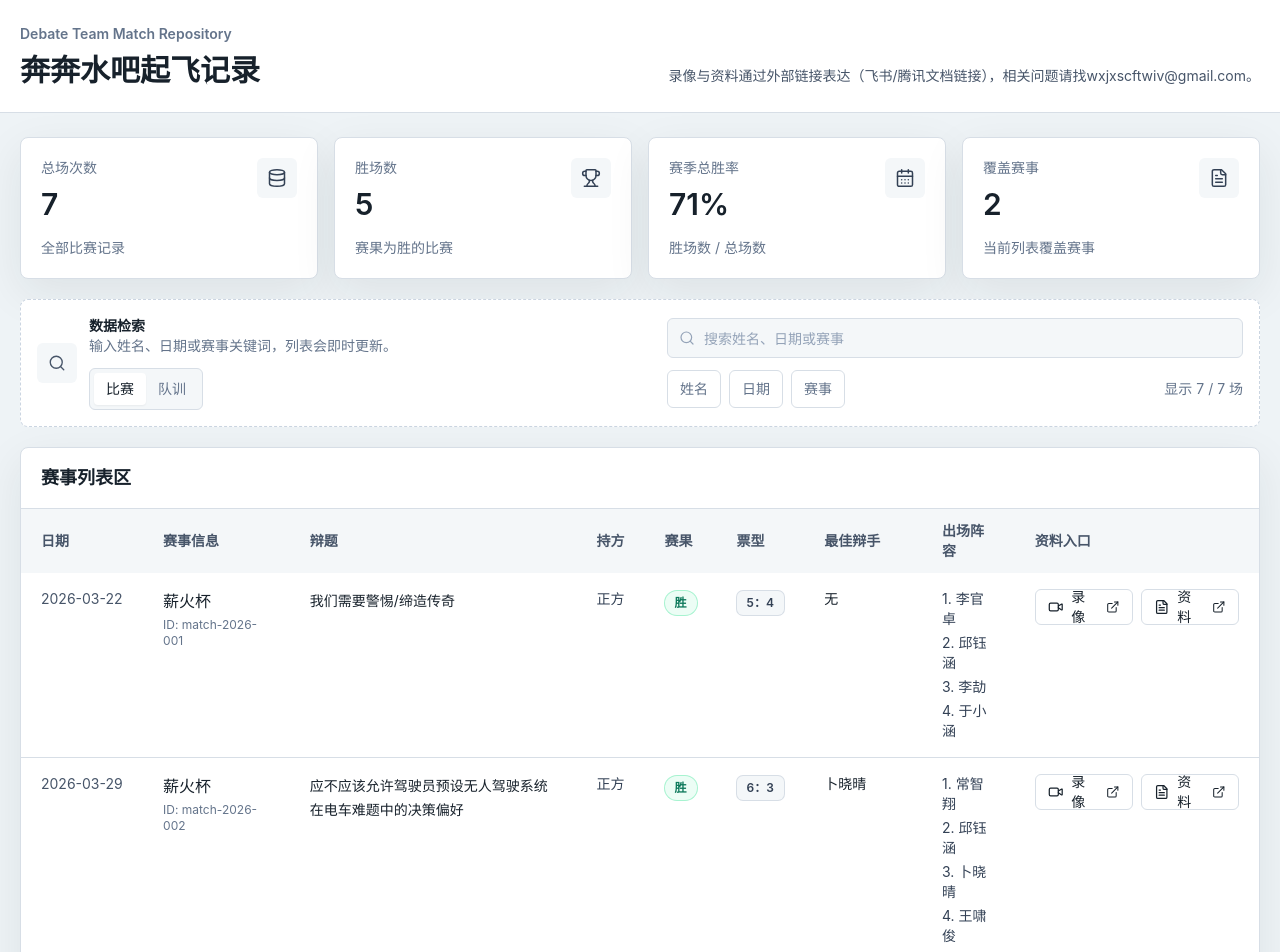
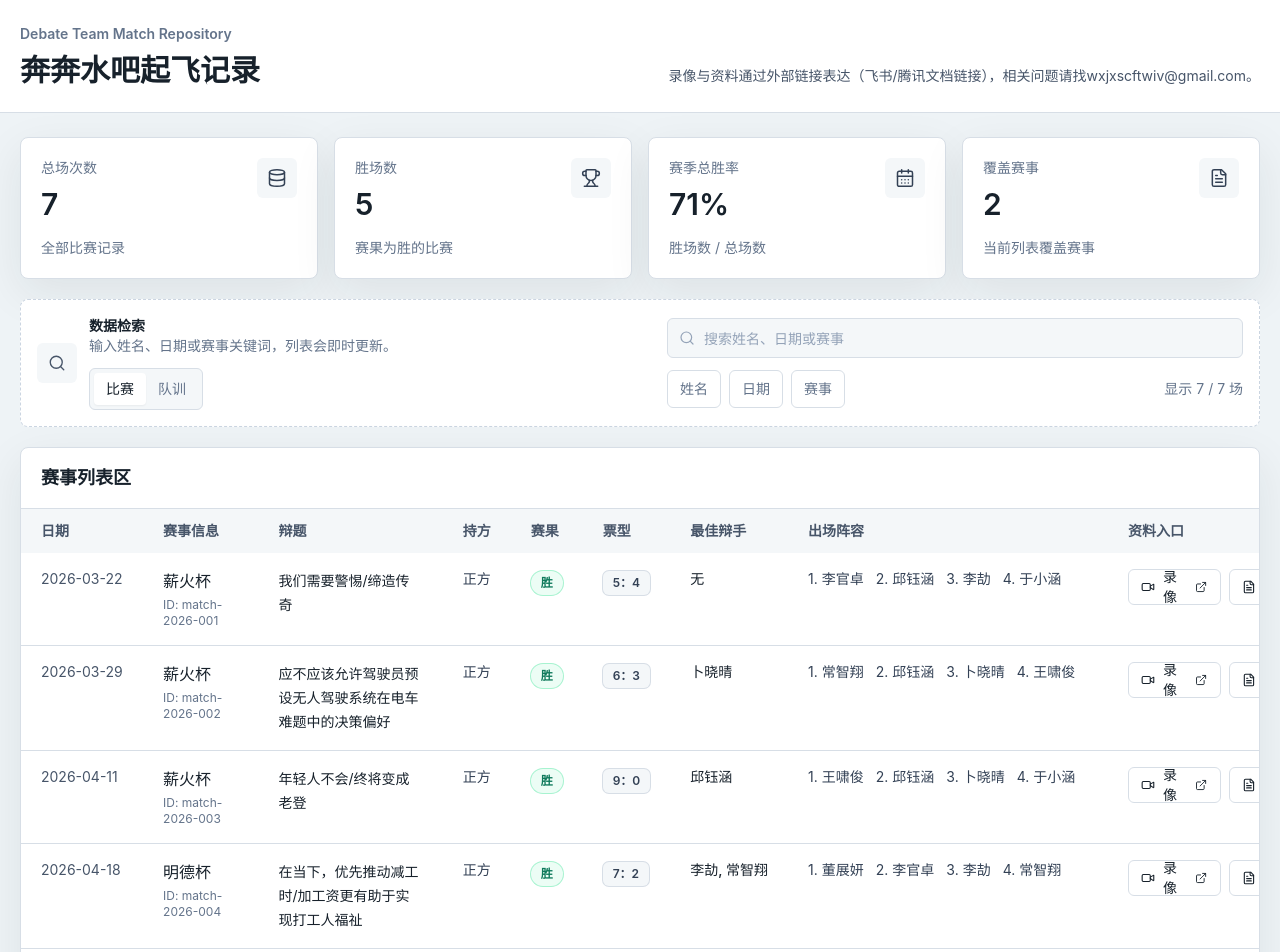
Before and after one commit to himmelwang2323/debate-team-stats, a React (Vite) app: page / in a window 1280 px wide. Shown: the top 952 px of the page. Built offline with nearby package versions, Linux system fonts and the light colour scheme.

Commit message:
Keep lineup names on one row

```diff
--- a/src/styles.css
+++ b/src/styles.css
@@ -16,3 +16,18 @@ a {
   color: inherit;
   text-decoration: none;
 }
+
+table:has(th:nth-child(9)) {
+  min-width: 1320px;
+}
+
+table:has(th:nth-child(9)) td:nth-child(8) {
+  min-width: 320px;
+  white-space: nowrap;
+}
+
+table:has(th:nth-child(9)) td:nth-child(8) > div {
+  display: flex;
+  gap: 0.75rem;
+  white-space: nowrap;
+}
```
